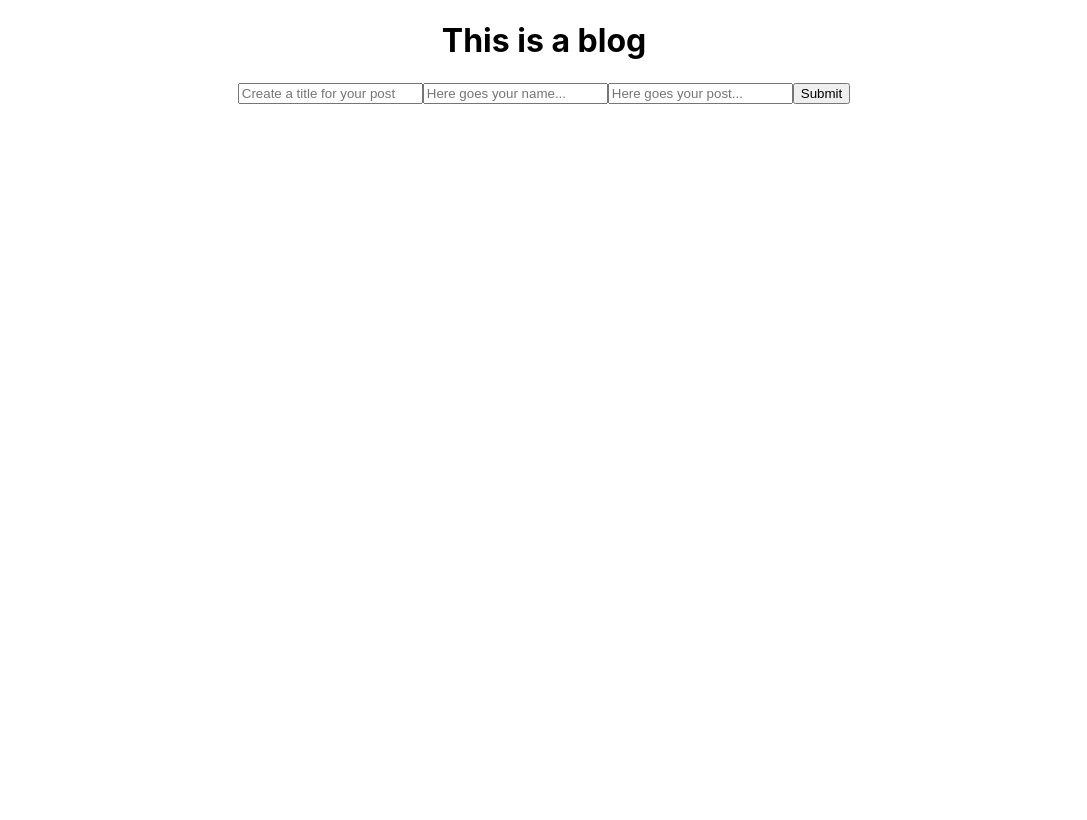
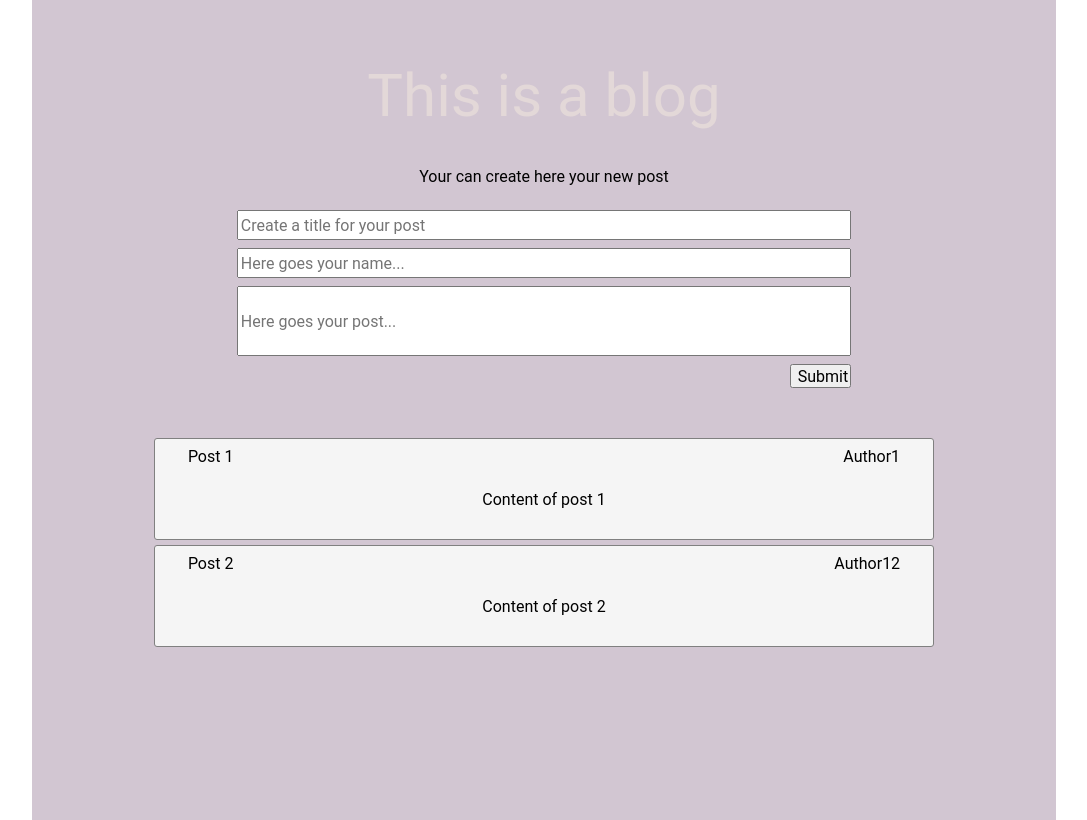
Before and after one commit to tinkabel85/my-blog, a React (Create React App) app: page / in a window 1280 px wide. Shown: the whole page, without its empty margins (96-1183 px from the left). Built offline with nearby package versions, Linux system fonts and the light colour scheme.

Commit message:
added double click handle

```diff
--- a/public/index.html
+++ b/public/index.html
@@ -7,8 +7,11 @@
     <meta name="theme-color" content="#000000" />
     <meta
       name="description"
-      content="Web site created using create-react-app"
-    />
+      cont
+      <link
+			href="https://fonts.googleapis.com/css2?family=Roboto:ital,wght@0,100;0,300;1,400;1,700&display=swap"
+			rel="stylesheet"
+		/>
     <link rel="apple-touch-icon" href="%PUBLIC_URL%/logo192.png" />
     <!--
       manifest.json provides metadata used when your web app is installed on a
--- a/src/App.css
+++ b/src/App.css
@@ -1,38 +1,14 @@
-.App {
-  text-align: center;
+* {
+	font-weight: 400;
+	font-size: 16px;
+	font-family: "Roboto", sans-serif;
 }
 
-.App-logo {
-  height: 40vmin;
-  pointer-events: none;
+.App {
+	text-align: center;
+	width: 80vw;
+	margin: 0 auto;
+	padding-top: 20px;
+	height: 100vh;
+	background-color: rgb(210, 198, 210);
 }
-
-@media (prefers-reduced-motion: no-preference) {
-  .App-logo {
-    animation: App-logo-spin infinite 20s linear;
-  }
-}
-
-.App-header {
-  background-color: #282c34;
-  min-height: 100vh;
-  display: flex;
-  flex-direction: column;
-  align-items: center;
-  justify-content: center;
-  font-size: calc(10px + 2vmin);
-  color: white;
-}
-
-.App-link {
-  color: #61dafb;
-}
-
-@keyframes App-logo-spin {
-  from {
-    transform: rotate(0deg);
-  }
-  to {
-    transform: rotate(360deg);
-  }
-}
--- a/src/App.js
+++ b/src/App.js
@@ -5,7 +5,10 @@ import BlogsList from "./components/BlogsList/BlogsList";
 import "./App.css";
 
 function App() {
-	const [posts, setPosts] = useState([]);
+  const [posts, setPosts] = useState([
+		{  title: "Post 1", author: "Author1",  content: "Content of post 1" },
+		{ title: "Post 2", author: "Author12", content: "Content of post 2" },
+	]);
 
 	return (
 		<div className="App">
--- /dev/null
+++ b/src/components/BlogsList/BlogList.css
@@ -0,0 +1,18 @@
+.list {
+	display: block;
+	width: 95%;
+	margin: auto;
+	padding: 20px;
+	margin-bottom: 20px;
+	gap: 10px;
+}
+
+.list li {
+	list-style: none;
+	display: flex;
+	justify-content: flex-start;
+	gap: 0.2em;
+	flex: 2;
+	margin-bottom: 5px;
+	padding: 3px;
+}
--- a/src/components/BlogsList/BlogsList.js
+++ b/src/components/BlogsList/BlogsList.js
@@ -1,13 +1,18 @@
 import PostArticle from "../PostArticle/PostArticle";
+import "./BlogList.css";
 
 function BlogsList(props) {
-    const { posts } = props;
+    const { posts, setPosts } = props;
+
+    // const handleEdit = post => {
+    //     setPosts(posts.map(post =>))
+    // }
     return (
-			<ul>
+			<ul className="list">
 				{posts.map((post, i) => (
-                    <PostArticle key={i} post={post} editPost={(post) => {
-
-                    } } />
+                    <PostArticle key={i} post={post}
+                        // onEdit={handleEdit}
+                    />
             ))}
 
 			</ul>
--- /dev/null
+++ b/src/components/Form/Form.css
@@ -0,0 +1,26 @@
+.form {
+	width: 60%;
+	margin: auto;
+	margin-bottom: 30px;
+	display: flex;
+	flex-direction: column;
+	justify-content: space-between;
+	gap: 0.5rem;
+	height: auto;
+}
+.form input {
+    height: 1.5rem;
+}
+.form input:focus {
+	border-color: rgb(195, 168, 193);
+	outline: none;
+}
+.form .content {
+	height: 4rem;
+	text-align: start;
+	overflow: scroll;
+}
+.form__btn {
+	width: 10%;
+	align-self: flex-end;
+}
--- a/src/components/Form/Form.js
+++ b/src/components/Form/Form.js
@@ -1,4 +1,5 @@
 import { useState } from "react";
+import "./Form.css";
 
 function Form(props) {
 	const [postTitle, setPostTitle] = useState("");
@@ -22,7 +23,8 @@ function Form(props) {
 	};
 
 	return (
-		<form onSubmit={handleSubmit} className="form">
+        <form onSubmit={handleSubmit} className="form">
+            <p>Your can create here your new post</p>
 			<input
 				value={postTitle}
 				type="text"
--- /dev/null
+++ b/src/components/Header/Header.css
@@ -0,0 +1,6 @@
+.Title {
+  text-align: center;
+	margin-bottom: 20px;
+	font-size: 60px;
+	color: #e3d8d8;
+}
--- a/src/components/Header/Header.js
+++ b/src/components/Header/Header.js
@@ -1,9 +1,11 @@
+import "./Header.css";
+
 function Header() {
     return (
-        <div>
-            <h1>This is a blog</h1>
-        </div>
-    )
+			<div>
+				<h1 className="Title">This is a blog</h1>
+			</div>
+		);
 }
 
 export default Header;
--- /dev/null
+++ b/src/components/PostArticle/PostArticle.css
@@ -0,0 +1,32 @@
+.post {
+    width: 80%;
+    margin: 0 auto;
+    height: 100px;
+    border: 1px solid grey;
+    margin-bottom: 5px;
+    border-radius: 3px;
+    overflow: scroll;
+    background-color: whitesmoke;
+}
+
+.post__wrapper {
+    display: flex;
+    flex-direction: column;
+    flex-wrap: nowrap;
+}
+.post__header {
+    display: flex;
+    justify-content: space-between;
+    padding: 5px 30px;
+}
+.btn--edit {
+	background-color: #a8ada8;
+	border: 1px solid #535453;
+    border-radius: 3px;
+	color: #ffffff;
+	padding: 2px 5px;
+	text-align: center;
+	font-size: 16px;
+    cursor: pointer;
+    float: right;
+}
--- a/src/components/PostArticle/PostArticle.js
+++ b/src/components/PostArticle/PostArticle.js
@@ -1,7 +1,8 @@
 import { useState } from "react";
+import "./PostArticle.css";
 
 function PostArticle(props) {
-	const { post } = props;
+	const { post, setPost } = props;
 	const [isEditing, setEditing] = useState(false);
 
 	const onClickEdit = (post) => {
@@ -9,15 +10,49 @@ function PostArticle(props) {
 		console.log("edits");
 	};
 
+	const handleSave = () => {
+	}
+
+	const handleCancel = () => {
+		setEditing(false);
+		setTitle(post.title);
+		setAuthor(post.author);
+		setContent(post.content);
+	};
+
 	return (
-		<div className="post">
-			<li>
-				<div className="post__title">{post.title}</div>
-				<div className="post__author">{post.author}</div>
-				<div className="post__content">{post.content}</div>
-			</li>
-			<button onClick={() => onClickEdit(post)} value="edit"></button>
-		</div>
+		<>
+			{isEditing ? (
+				<div>
+					<input
+						type="text"
+						value={post.title}
+						onChange={(e) => post.setTitle(e.target.value)}
+					/>
+					<input
+						type="text"
+						value={post.author}
+						onChange={(e) => post.setAuthor(e.target.value)}
+					/>
+					<textarea
+						value={post.content}
+						onChange={(e) => post.setContent(e.target.value)}
+					/>
+					<button>Save</button>
+					<button onClick={handleCancel}>Cancel</button>
+				</div>
+			) : (
+				<div className="post" onDoubleClick={() => onClickEdit()}>
+					<li className="post__wrapper">
+						<div className="post__header">
+							<div className="post__title">{post.title}</div>
+							<div className="post__author">{post.author}</div>
+						</div>
+						<p className="post__content">{post.content}</p>
+					</li>
+				</div>
+			)}
+		</>
 	);
 }
 
--- a/src/index.css
+++ b/src/index.css
@@ -1,10 +1,6 @@
 body {
   margin: 0;
-  font-family: -apple-system, BlinkMacSystemFont, 'Segoe UI', 'Roboto', 'Oxygen',
-    'Ubuntu', 'Cantarell', 'Fira Sans', 'Droid Sans', 'Helvetica Neue',
-    sans-serif;
-  -webkit-font-smoothing: antialiased;
-  -moz-osx-font-smoothing: grayscale;
+  font-family: 'Roboto', sans-serif;
 }
 
 code {
```
